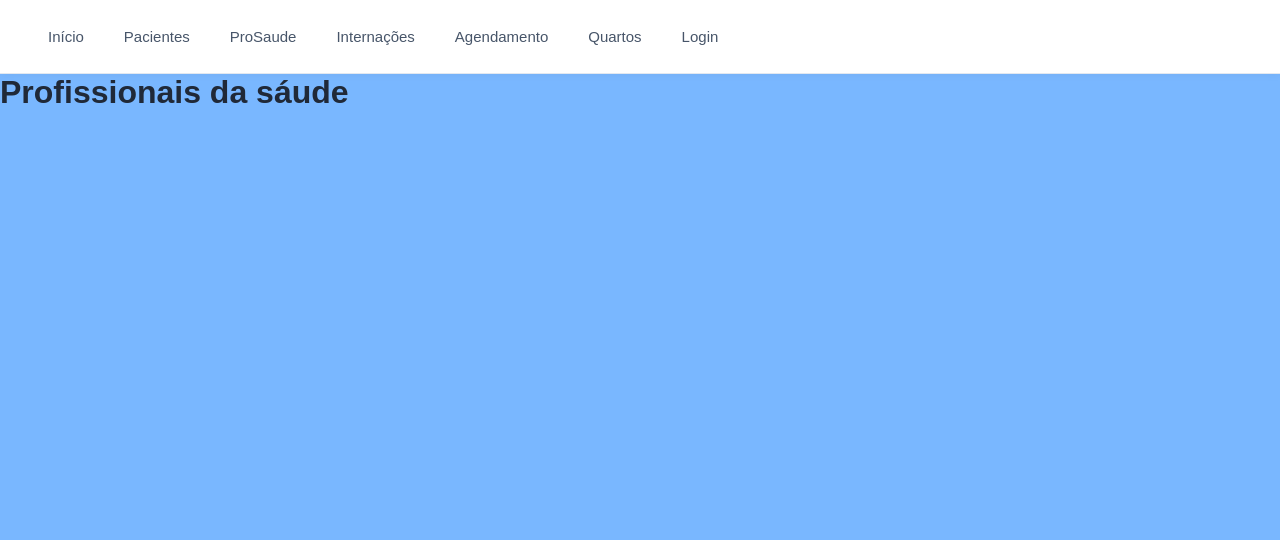
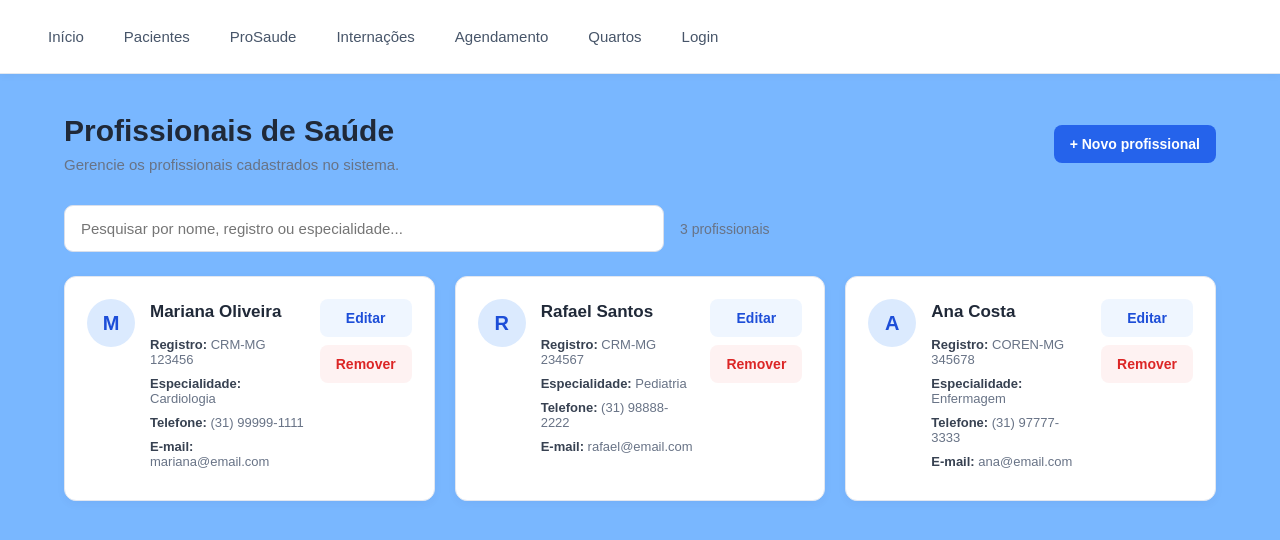
Before and after one commit to 5byp8r/TrabalhoPraticoProgModular, a React app in the folder frontend/: page /proSaude in a window 1280 px wide. Shown: the top 540 px of the page. Built offline with nearby package versions, Linux system fonts and the light colour scheme; the HTML template or start-up script is replaced by a standard one.

Commit message:
feat(gabriel): pag dos pro de saude

```diff
--- /dev/null
+++ b/frontend/src/pages/css/ProSaude.css
@@ -0,0 +1,165 @@
+
+.container-profissionais {
+    max-width: 1200px;
+    margin: 0 auto;
+    padding: 40px 24px;
+    color: #202938;
+    font-family: Arial, sans-serif;
+}
+
+.cabecalho-profissionais {
+    display: flex;
+    justify-content: space-between;
+    align-items: center;
+    gap: 20px;
+    margin-bottom: 32px;
+}
+
+.cabecalho-profissionais h1 {
+    font-size: 30px;
+    margin-bottom: 8px;
+}
+
+.cabecalho-profissionais p {
+    color: #687386;
+    font-size: 15px;
+}
+
+.container-profissionais button {
+    border: none;
+    border-radius: 8px;
+    padding: 11px 16px;
+    font-size: 14px;
+    font-weight: bold;
+    cursor: pointer;
+}
+
+.btn-novo-profissional {
+    background-color: #2563eb;
+    color: white;
+}
+
+.pesquisa-profissionais {
+    display: flex;
+    align-items: center;
+    gap: 16px;
+    margin-bottom: 24px;
+}
+
+.pesquisa-profissionais input {
+    width: 100%;
+    max-width: 600px;
+    padding: 14px 16px;
+    border: 1px solid #d9dfeb;
+    border-radius: 9px;
+    background-color: white;
+    font-size: 15px;
+}
+
+.pesquisa-profissionais span {
+    color: #687386;
+    font-size: 14px;
+    white-space: nowrap;
+}
+
+.lista-profissionais {
+    display: grid;
+    grid-template-columns: repeat(auto-fit, minmax(340px, 1fr));
+    gap: 20px;
+}
+
+.card-profissional {
+    display: flex;
+    align-items: flex-start;
+    gap: 15px;
+    padding: 22px;
+    background-color: white;
+    border: 1px solid #e2e7f0;
+    border-radius: 12px;
+    box-shadow: 0 3px 10px rgba(23, 37, 84, 0.04);
+}
+
+.avatar-profissional {
+    width: 48px;
+    height: 48px;
+    flex-shrink: 0;
+    display: flex;
+    justify-content: center;
+    align-items: center;
+    border-radius: 50%;
+    background-color: #dbeafe;
+    color: #1d4ed8;
+    font-size: 20px;
+    font-weight: bold;
+}
+
+.dados-profissional {
+    flex: 1;
+    min-width: 0;
+}
+
+.dados-profissional h2 {
+    font-size: 17px;
+    margin: 3px 0 15px;
+    overflow-wrap: anywhere;
+}
+
+.dados-profissional p {
+    font-size: 13px;
+    color: #687386;
+    margin-bottom: 9px;
+    overflow-wrap: anywhere;
+}
+
+.dados-profissional strong {
+    color: #374151;
+}
+
+.acoes-profissional {
+    display: flex;
+    flex-direction: column;
+    gap: 8px;
+}
+
+.container-profissionais .btn-editar-profissional {
+    background-color: #eff6ff;
+    color: #1d4ed8;
+}
+
+.container-profissionais .btn-remover-profissional {
+    background-color: #fef2f2;
+    color: #dc2626;
+}
+
+@media (max-width: 700px) {
+    .container-profissionais {
+        padding: 24px 16px;
+    }
+
+    .cabecalho-profissionais {
+        align-items: flex-start;
+        flex-direction: column;
+    }
+
+    .pesquisa-profissionais {
+        align-items: stretch;
+        flex-direction: column;
+    }
+
+    .pesquisa-profissionais input {
+        max-width: none;
+    }
+
+    .lista-profissionais {
+        grid-template-columns: 1fr;
+    }
+
+    .card-profissional {
+        flex-wrap: wrap;
+    }
+
+    .acoes-profissional {
+        flex-direction: row;
+        width: 100%;
+    }
+}
--- a/frontend/src/pages/pacientes.jsx
+++ b/frontend/src/pages/pacientes.jsx
@@ -23,13 +23,17 @@ export default function Pacientes() {
         </section>
 
         <section className="lista-pacientes">
+
         <article className="card">
             <div className="avatar">A</div>
 
             <div className="dados">
             <h2>Ana Oliveira</h2>
             <p><strong>CPF:</strong> 123.456.789-00</p>
+            <p><strong>Data de nascimento:</strong> 15/03/1995</p>
             <p><strong>Telefone:</strong> (31) 99999-1111</p>
+            <p><strong>Endereço:</strong> Rua das Flores, 123 - Belo Horizonte/MG</p>
+            <p><strong>E-mail:</strong> ana@email.com</p>
             </div>
 
             <div className="acoes">
@@ -44,7 +48,10 @@ export default function Pacientes() {
             <div className="dados">
             <h2>Carlos Santos</h2>
             <p><strong>CPF:</strong> 987.654.321-00</p>
+            <p><strong>Data de nascimento:</strong> 22/08/1988</p>
             <p><strong>Telefone:</strong> (31) 98888-2222</p>
+            <p><strong>Endereço:</strong> Av. Brasil, 450 - Contagem/MG</p>
+            <p><strong>E-mail:</strong> carlos@email.com</p>
             </div>
 
             <div className="acoes">
@@ -59,7 +66,10 @@ export default function Pacientes() {
             <div className="dados">
             <h2>Mariana Costa</h2>
             <p><strong>CPF:</strong> 456.789.123-00</p>
+            <p><strong>Data de nascimento:</strong> 10/12/2001</p>
             <p><strong>Telefone:</strong> (31) 97777-3333</p>
+            <p><strong>Endereço:</strong> Rua Central, 75 - Betim/MG</p>
+            <p><strong>E-mail:</strong> mariana@email.com</p>
             </div>
 
             <div className="acoes">
@@ -67,6 +77,7 @@ export default function Pacientes() {
             <button className="btn-remover">Remover</button>
             </div>
         </article>
+
         </section>
     </main>
   );
--- a/frontend/src/pages/proSaude.jsx
+++ b/frontend/src/pages/proSaude.jsx
@@ -1,9 +1,80 @@
-function ProSaude() {
+
+import "./css/ProSaude.css";
+
+export default function ProSaude() {
   return (
-    <div>
-      <h1>Profissionais da sáude</h1>
-    </div>
+    <main className="container-profissionais">
+        <header className="cabecalho-profissionais">
+            <div>
+            <h1>Profissionais de Saúde</h1>
+            <p>Gerencie os profissionais cadastrados no sistema.</p>
+            </div>
+
+            <button className="btn-novo-profissional">
+            + Novo profissional
+            </button>
+        </header>
+
+        <section className="pesquisa-profissionais">
+            <input
+            type="text"
+            placeholder="Pesquisar por nome, registro ou especialidade..."
+            />
+            <span>3 profissionais</span>
+        </section>
+
+        <section className="lista-profissionais">
+            <article className="card-profissional">
+            <div className="avatar-profissional">M</div>
+
+            <div className="dados-profissional">
+                <h2>Mariana Oliveira</h2>
+                <p><strong>Registro:</strong> CRM-MG 123456</p>
+                <p><strong>Especialidade:</strong> Cardiologia</p>
+                <p><strong>Telefone:</strong> (31) 99999-1111</p>
+                <p><strong>E-mail:</strong> mariana@email.com</p>
+            </div>
+
+            <div className="acoes-profissional">
+                <button className="btn-editar-profissional">Editar</button>
+                <button className="btn-remover-profissional">Remover</button>
+            </div>
+            </article>
+
+            <article className="card-profissional">
+            <div className="avatar-profissional">R</div>
+
+            <div className="dados-profissional">
+                <h2>Rafael Santos</h2>
+                <p><strong>Registro:</strong> CRM-MG 234567</p>
+                <p><strong>Especialidade:</strong> Pediatria</p>
+                <p><strong>Telefone:</strong> (31) 98888-2222</p>
+                <p><strong>E-mail:</strong> rafael@email.com</p>
+            </div>
+
+            <div className="acoes-profissional">
+                <button className="btn-editar-profissional">Editar</button>
+                <button className="btn-remover-profissional">Remover</button>
+            </div>
+            </article>
+
+            <article className="card-profissional">
+            <div className="avatar-profissional">A</div>
+
+            <div className="dados-profissional">
+                <h2>Ana Costa</h2>
+                <p><strong>Registro:</strong> COREN-MG 345678</p>
+                <p><strong>Especialidade:</strong> Enfermagem</p>
+                <p><strong>Telefone:</strong> (31) 97777-3333</p>
+                <p><strong>E-mail:</strong> ana@email.com</p>
+            </div>
+
+            <div className="acoes-profissional">
+                <button className="btn-editar-profissional">Editar</button>
+                <button className="btn-remover-profissional">Remover</button>
+            </div>
+            </article>
+        </section>
+    </main>
   );
 }
-
-export default ProSaude;
```
Lines whose indentation alone changed are shown as unchanged.
